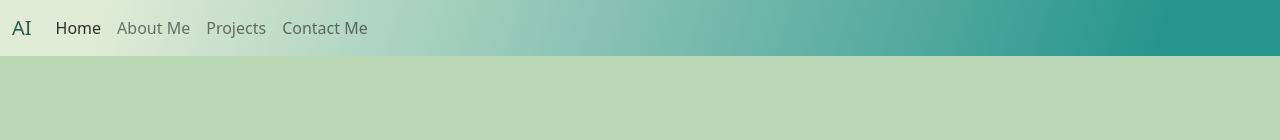
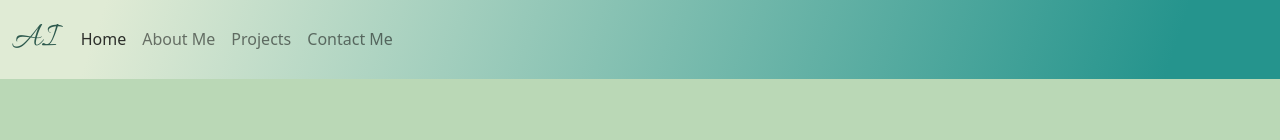
Before and after one commit to AmruthaIyyapu/Amrutha-Iyyapu---Portfolio, a plain HTML site: page index.html in a window 1280 px wide. Shown: the top 140 px of the page. Drawn offline with nearby package versions, Linux system fonts and the light colour scheme.

Commit message:
Updated brand name in Navbar

```diff
--- a/index.html
+++ b/index.html
@@ -34,7 +34,7 @@
     <link rel="preconnect" href="https://fonts.googleapis.com" />
     <link rel="preconnect" href="https://fonts.gstatic.com" crossorigin />
     <link
-      href="https://fonts.googleapis.com/css2?family=Cinzel:wght@800&family=Kalam:wght@300&family=Lobster&display=swap"
+      href="https://fonts.googleapis.com/css2?family=Allura&family=Cinzel:wght@800&family=Kalam:wght@300&family=Lobster&display=swap"
       rel="stylesheet"
     />
 
--- a/src/styles.css
+++ b/src/styles.css
@@ -138,6 +138,16 @@ p {
 
 .work-image {
   width: 400px;
+}
+
+.navbar-brand {
+  font-family: "Allura", cursive;
+  font-size: 35px;
+}
+
+.navbar-brand:hover {
+  font-family: "Allura", cursive;
+  font-size: 35px;
 }
 
 @media (max-width: 768px) {
```
Also changed, not shown: about.html (+1 -1 lines), contact.html (+1 -1 lines), work.html (+1 -1 lines), 1 other file.
